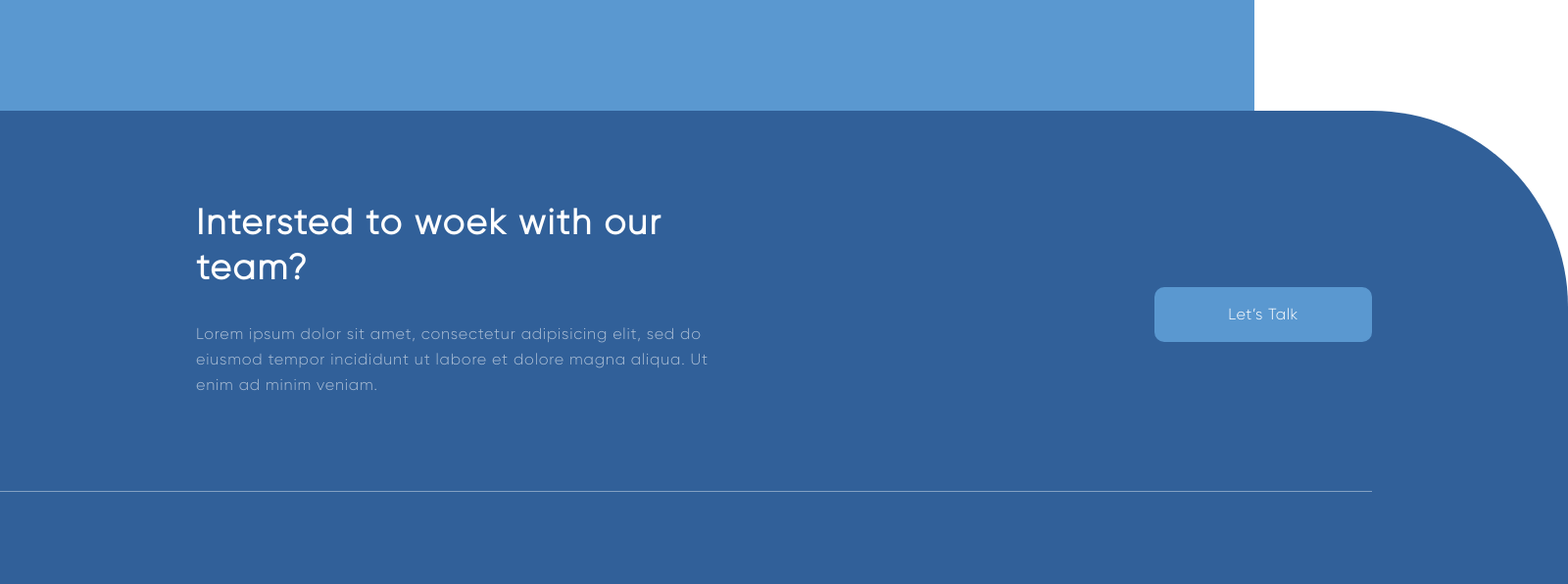
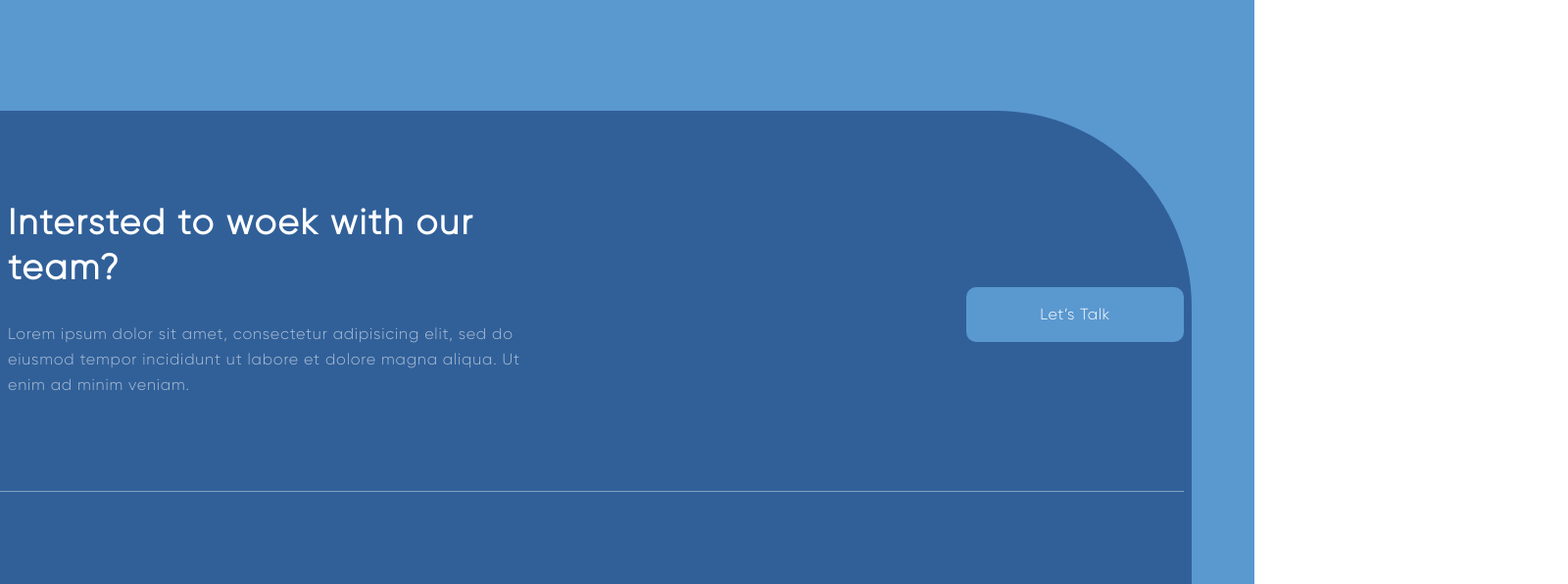
Before and after one commit to itsakbarov/Afrianska-landingPage, a plain HTML site: page index.html in a window 1280 px wide. Shown: the part 4471-5067 px from the top of the page at 98% size, 1600 px wide, since content can reach past the window. Drawn offline with Linux system fonts and the light colour scheme.

Commit message:
bugs fixes

```diff
--- a/assets/css/app.css
+++ b/assets/css/app.css
@@ -469,10 +469,10 @@ p {
 
 .footer-foot {
     background: #316099;
-    margin: 0 auto;
+    /* margin: 0 auto; */
     border-radius: 0px 200px 0px 0px;
     padding-top: 91px;
-    width: 1600px;
+    width: 95%;
 }
 
 .footer-foot .footer-bottom-head {
```
